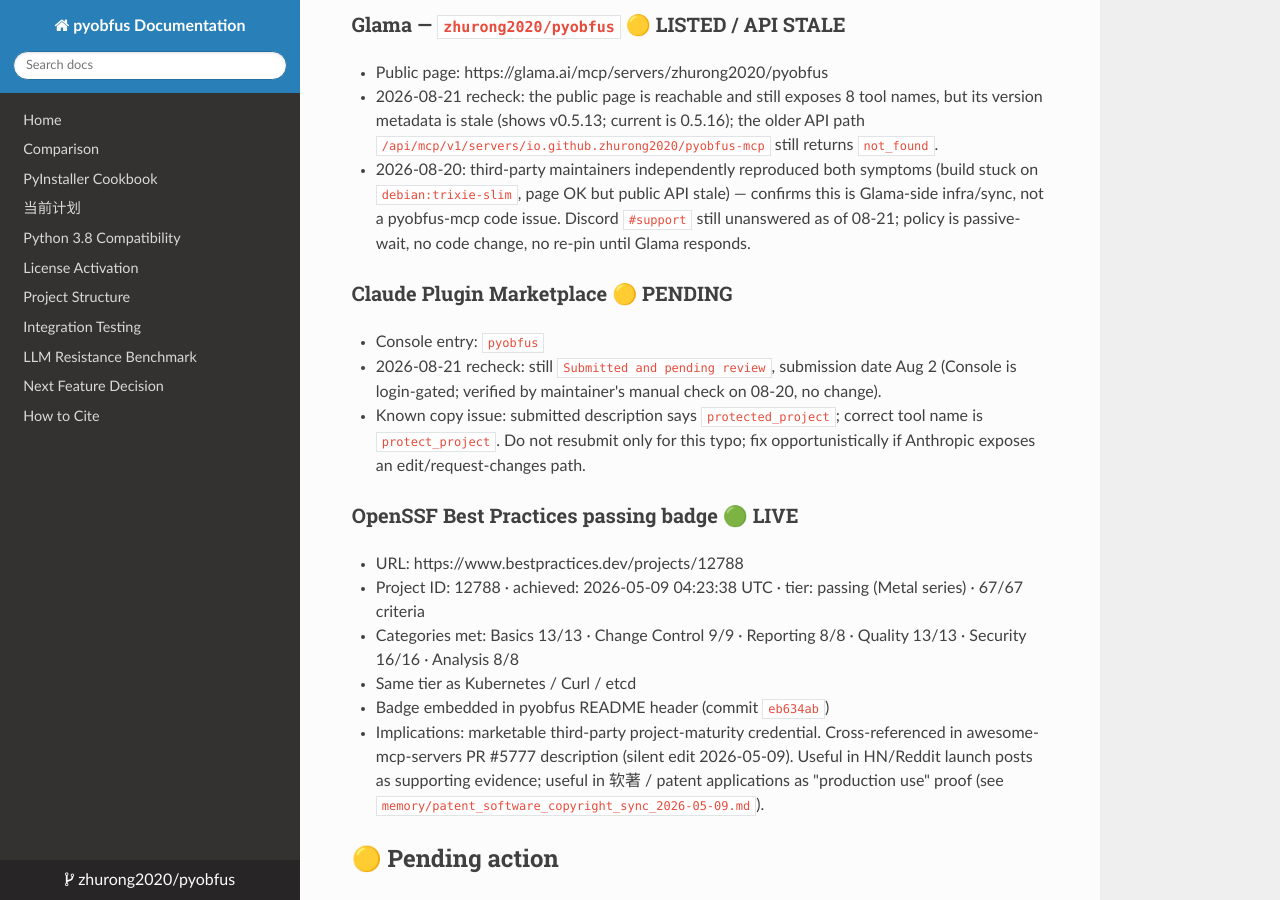
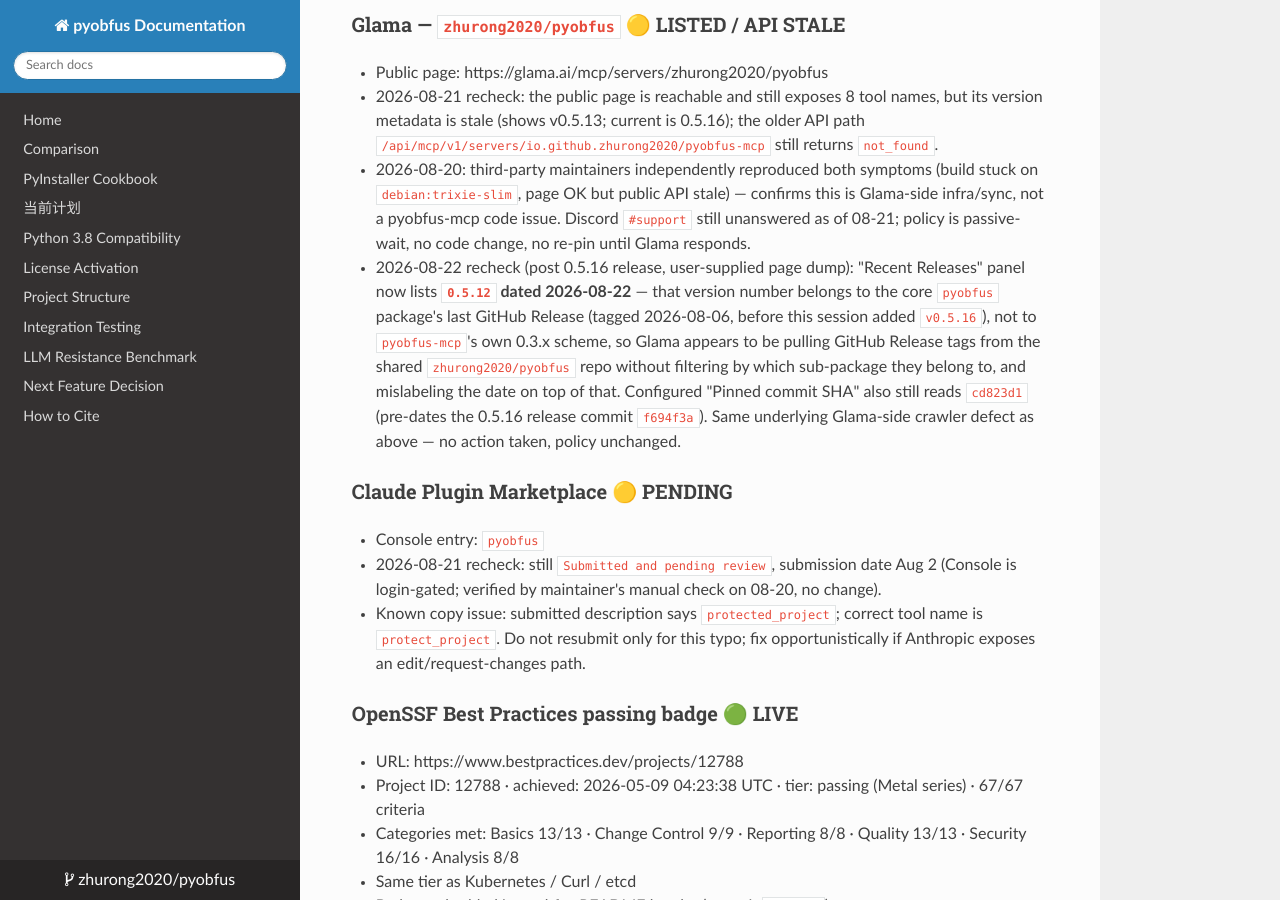
Before and after one commit to zhurong2020/pyobfus, an MkDocs documentation site: the page built from docs/DISTRIBUTION_CHANNELS.md, in a window 1280 px wide and 900 px high, scrolled down 3279 px. Built offline with MkDocs 1.6.1, drawn with Linux system fonts in a browser that asks for light colours; nearby versions of some CDN libraries.

Commit message:
docs: record 2026-08-22 Glama recheck (cross-package release-tag confusion)
Co-Authored-By: Claude Sonnet 5 <noreply@anthropic.com>

```diff
--- a/docs/DISTRIBUTION_CHANNELS.md
+++ b/docs/DISTRIBUTION_CHANNELS.md
@@ -83,6 +83,7 @@ Note: `@jess` is Jess Lee, dev.to co-founder — useful to keep; `@code42cate` (
 - Public page: https://glama.ai/mcp/servers/zhurong2020/pyobfus
 - 2026-08-21 recheck: the public page is reachable and still exposes 8 tool names, but its version metadata is stale (shows v0.5.13; current is 0.5.16); the older API path `/api/mcp/v1/servers/io.github.zhurong2020/pyobfus-mcp` still returns `not_found`.
 - 2026-08-20: third-party maintainers independently reproduced both symptoms (build stuck on `debian:trixie-slim`, page OK but public API stale) — confirms this is Glama-side infra/sync, not a pyobfus-mcp code issue. Discord `#support` still unanswered as of 08-21; policy is passive-wait, no code change, no re-pin until Glama responds.
+- 2026-08-22 recheck (post 0.5.16 release, user-supplied page dump): "Recent Releases" panel now lists **`0.5.12` dated 2026-08-22** — that version number belongs to the core `pyobfus` package's last GitHub Release (tagged 2026-08-06, before this session added `v0.5.16`), not to `pyobfus-mcp`'s own 0.3.x scheme, so Glama appears to be pulling GitHub Release tags from the shared `zhurong2020/pyobfus` repo without filtering by which sub-package they belong to, and mislabeling the date on top of that. Configured "Pinned commit SHA" also still reads `cd823d1` (pre-dates the 0.5.16 release commit `f694f3a`). Same underlying Glama-side crawler defect as above — no action taken, policy unchanged.
 
 ### Claude Plugin Marketplace 🟡 PENDING
 - Console entry: `pyobfus`
```
